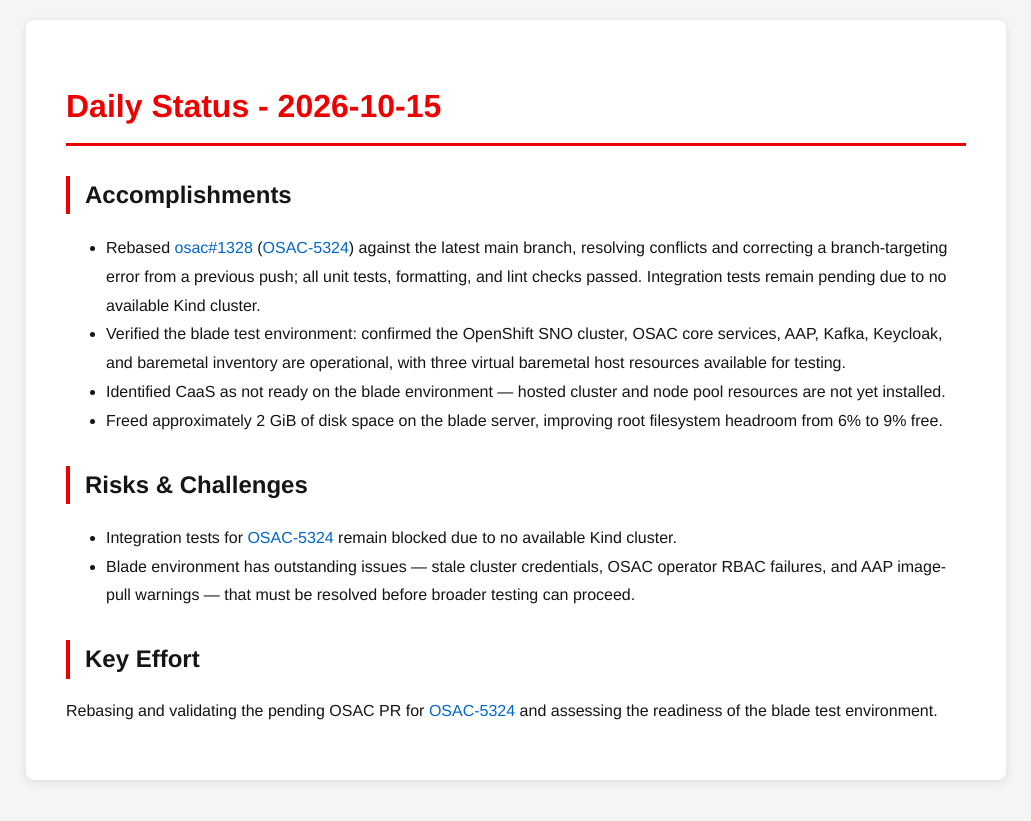
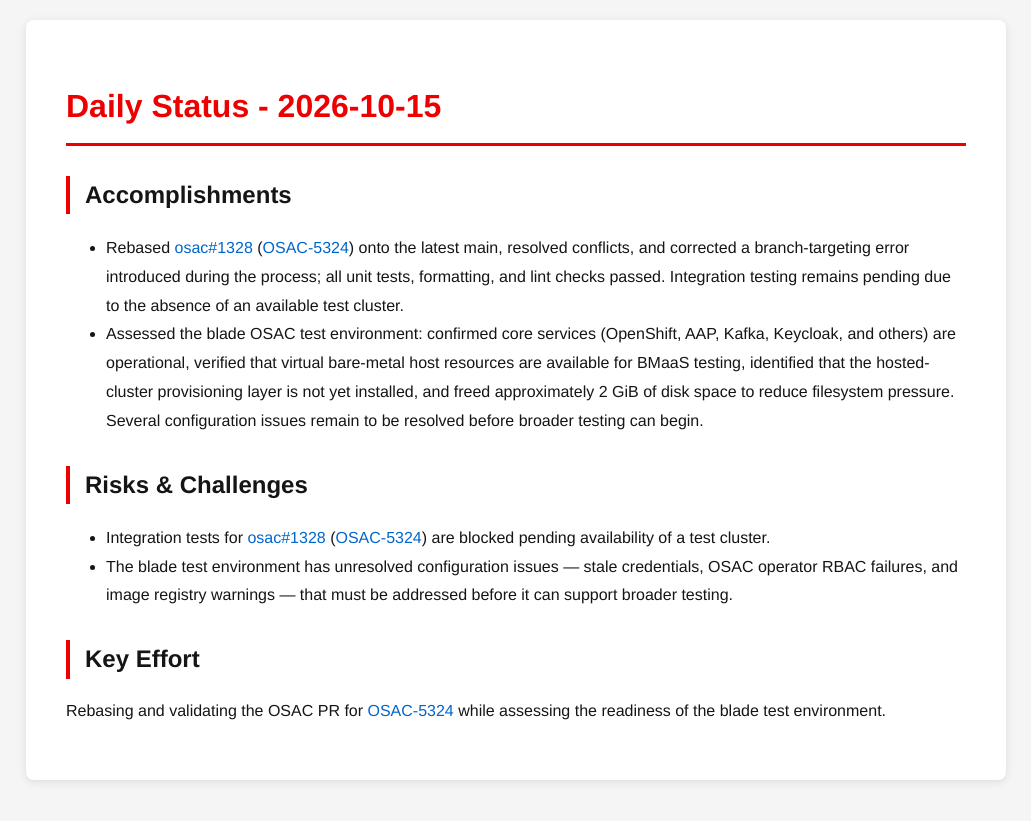
Before and after one commit to tzvatot/daily-status, a Jekyll site: the page built from 2026-10-15.md, in a window 1280 px wide. Shown: the top 821 px of the page, without its empty margins (124-1155 px from the left). Built offline with Jekyll 4.4.1, drawn with Linux system fonts in a browser that asks for light colours.

Commit message:
Daily status update - 2026-10-15

```diff
--- a/2026-10-15.md
+++ b/2026-10-15.md
@@ -7,14 +7,12 @@
 # Daily Status - 2026-10-15
 
 ## Accomplishments
-- Rebased [osac#1328](https://github.com/osac-project/osac/pull/1328) ([OSAC-5324](https://redhat.atlassian.net/browse/OSAC-5324)) against the latest main branch, resolving conflicts and correcting a branch-targeting error from a previous push; all unit tests, formatting, and lint checks passed. Integration tests remain pending due to no available Kind cluster.
-- Verified the blade test environment: confirmed the OpenShift SNO cluster, OSAC core services, AAP, Kafka, Keycloak, and baremetal inventory are operational, with three virtual baremetal host resources available for testing.
-- Identified CaaS as not ready on the blade environment — hosted cluster and node pool resources are not yet installed.
-- Freed approximately 2 GiB of disk space on the blade server, improving root filesystem headroom from 6% to 9% free.
+- Rebased [osac#1328](https://github.com/osac-project/osac/pull/1328) ([OSAC-5324](https://redhat.atlassian.net/browse/OSAC-5324)) onto the latest main, resolved conflicts, and corrected a branch-targeting error introduced during the process; all unit tests, formatting, and lint checks passed. Integration testing remains pending due to the absence of an available test cluster.
+- Assessed the blade OSAC test environment: confirmed core services (OpenShift, AAP, Kafka, Keycloak, and others) are operational, verified that virtual bare-metal host resources are available for BMaaS testing, identified that the hosted-cluster provisioning layer is not yet installed, and freed approximately 2 GiB of disk space to reduce filesystem pressure. Several configuration issues remain to be resolved before broader testing can begin.
 
 ## Risks & Challenges
-- Integration tests for [OSAC-5324](https://redhat.atlassian.net/browse/OSAC-5324) remain blocked due to no available Kind cluster.
-- Blade environment has outstanding issues — stale cluster credentials, OSAC operator RBAC failures, and AAP image-pull warnings — that must be resolved before broader testing can proceed.
+- Integration tests for [osac#1328](https://github.com/osac-project/osac/pull/1328) ([OSAC-5324](https://redhat.atlassian.net/browse/OSAC-5324)) are blocked pending availability of a test cluster.
+- The blade test environment has unresolved configuration issues — stale credentials, OSAC operator RBAC failures, and image registry warnings — that must be addressed before it can support broader testing.
 
 ## Key Effort
-Rebasing and validating the pending OSAC PR for [OSAC-5324](https://redhat.atlassian.net/browse/OSAC-5324) and assessing the readiness of the blade test environment.
+Rebasing and validating the OSAC PR for [OSAC-5324](https://redhat.atlassian.net/browse/OSAC-5324) while assessing the readiness of the blade test environment.
```
